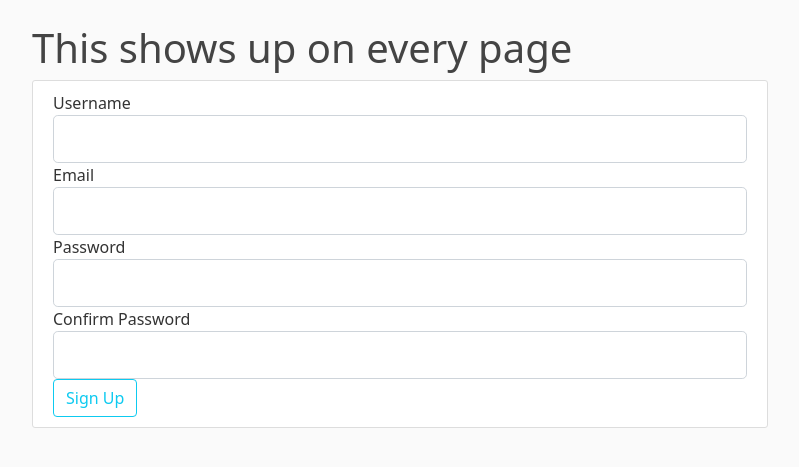
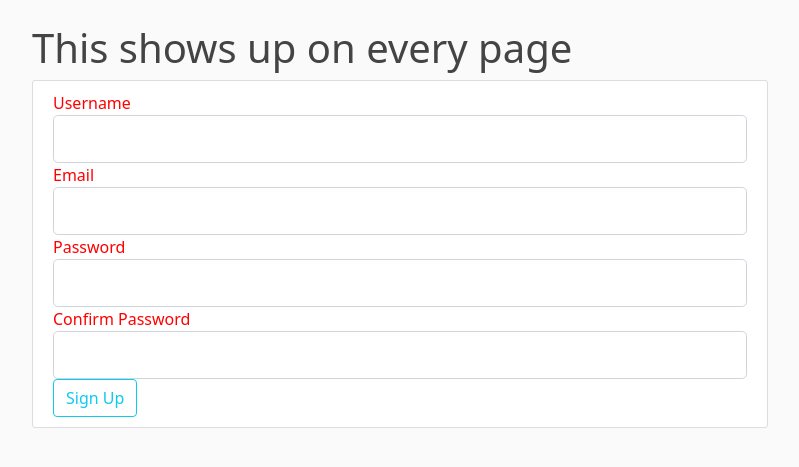
Before and after one commit to timalsinab/Flask-usage, a Flask app: page /register in a window 1280 px wide. Shown: the part 56-523 px from the top of the page, without its empty margins (50-849 px from the left). Run offline with Flask 3, Linux system fonts and the light colour scheme.

Commit message:
Added changes to main.css file

```diff
--- a/static/main.css
+++ b/static/main.css
@@ -1,6 +1,6 @@
 body {
   background: #fafafa;
-  color: #333333;
+  color:red;
   margin-top: 5rem;
 }
 .bg-steel {
```
